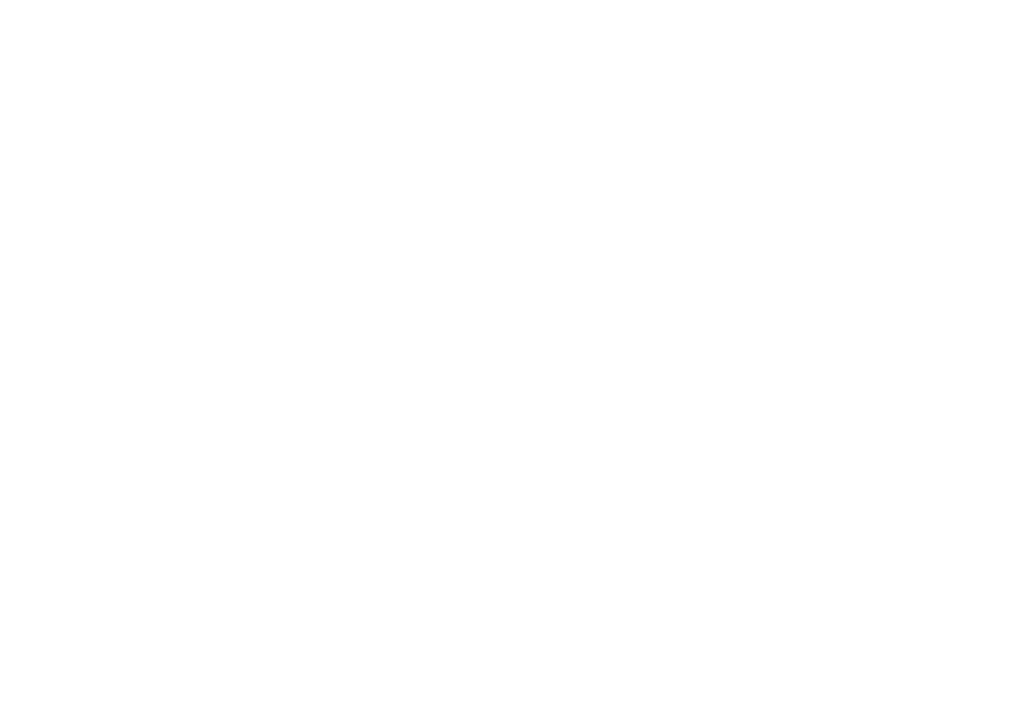
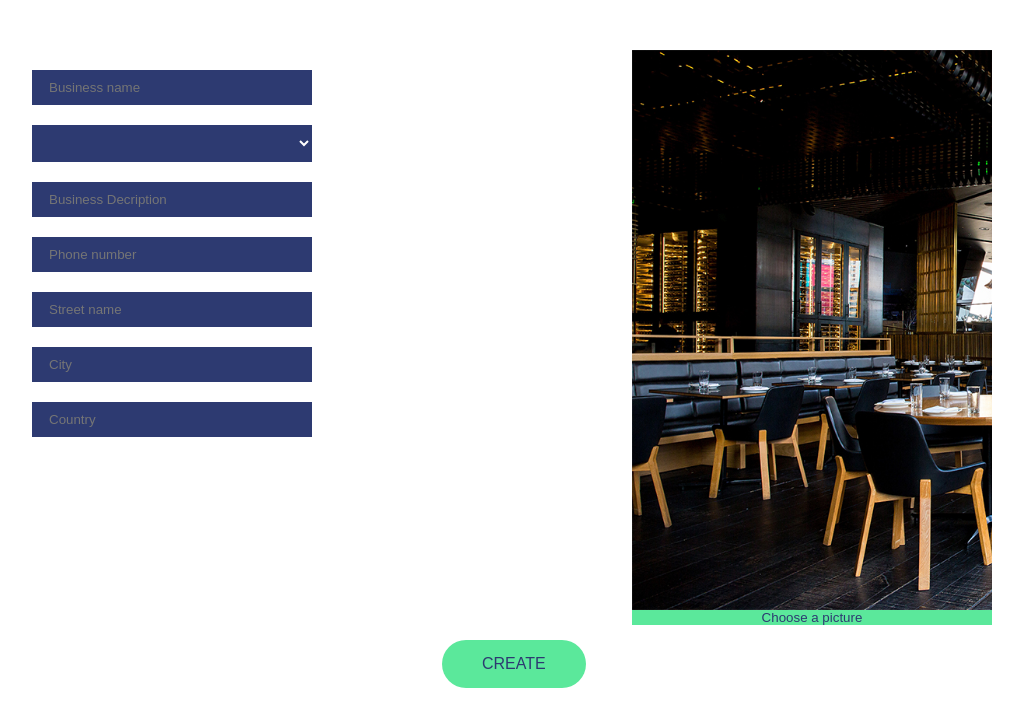
Before and after one commit to khalilMejri/BIZspot, an Angular app in the folder BIZspot-frontend/: page /create in a window 1280 px wide. Before the commit this address led to /. Shown: the top 726 px of the page, without its empty margins (108-1131 px from the left). Built offline with nearby package versions, Linux system fonts and the light colour scheme.

Commit message:
Adding business creation component

```diff
--- a/BIZspot-frontend/src/app/app-routing.module.ts
+++ b/BIZspot-frontend/src/app/app-routing.module.ts
@@ -4,12 +4,14 @@
 import { LoginComponent } from './login/login.component';
 import { SignupComponent } from './signup/signup.component';
 import { ProfileComponent } from './profile/profile.component';
+import { BusinessCreationComponent } from './business-creation/business-creation.component';
 
 const routes: Routes = [
   { path: '', component: LandingComponent },
   { path: 'login', component: LoginComponent },
   { path: 'signup', component: SignupComponent },
   { path: 'profile', component: ProfileComponent },
+  { path: 'create', component: BusinessCreationComponent },
 ];
 
 @NgModule({
--- a/BIZspot-frontend/src/app/app.module.ts
+++ b/BIZspot-frontend/src/app/app.module.ts
@@ -7,6 +7,7 @@
 import { SignupComponent } from './signup/signup.component';
 import { AppRoutingModule } from './app-routing.module';
 import { ProfileComponent } from './profile/profile.component';
+import { BusinessCreationComponent } from './business-creation/business-creation.component';
 
 @NgModule({
   declarations: [
@@ -14,7 +15,8 @@
     LandingComponent,
     LoginComponent,
     SignupComponent,
-    ProfileComponent
+    ProfileComponent,
+    BusinessCreationComponent
   ],
   imports: [
     BrowserModule,
--- /dev/null
+++ b/BIZspot-frontend/src/app/business-creation/business-creation.component.html
@@ -0,0 +1,30 @@
+<main class="creation">
+	<div class="row">
+		<form [formGroup]="businessCreationForm" (submit)="onSubmit()" >
+		<div class="col-2-of-5 creation-left">
+				<input type="text" class="signin-input" formControlName="name" placeholder="Business name">
+				<select type="" class="signin-input" formControlName="category" placeholder="Choose category">
+					<option value="Tech">Tech</option>
+					<option value="Mechanical">Mechanical</option>
+					<option value="Doctor">Doctor</option>
+					<option value="Fast food">Fast food </option>
+				</select>
+				<input type="text" class="signin-input" formControlName="description" placeholder="Business Decription">
+				<input type="text" class="signin-input" formControlName="number" placeholder="Phone number">
+				<input type="text" class="signin-input" formControlName="street" placeholder="Street name">
+				<input type="text" class="signin-input" formControlName="city" placeholder="City">
+				<input type="text" class="signin-input" formControlName="country" placeholder="Country">
+			</div>
+			<div class="col-1-of-5 creation-mid">
+				<input type="submit" value="Create" class="btn btn--green">
+			</div>
+		</form>
+		<div class="col-2-of-5 creation-right">
+			<div class="creation-box">
+				<div class="creation-image">
+				</div>
+				<input type="submit" value="Choose a picture" class="creation-btn">
+			</div>
+		</div>
+	</div>
+</main>
--- /dev/null
+++ b/BIZspot-frontend/src/app/business-creation/business-creation.component.ts
@@ -0,0 +1,25 @@
+import { Component, OnInit } from '@angular/core';
+import { FormGroup , FormControl} from '@angular/forms';
+@Component({
+  selector: 'app-business-creation',
+  templateUrl: './business-creation.component.html',
+  styleUrls: ['./business-creation.component.css']
+})
+export class BusinessCreationComponent implements OnInit {
+  businessCreationForm = new FormGroup({
+    name: new FormControl(''),
+    category: new FormControl(''),
+    description: new FormControl(''),
+    number: new FormControl(''),
+    street: new FormControl(''),
+    city: new FormControl(''),
+    country: new FormControl(''),
+  })
+  constructor() { }
+
+  ngOnInit() {
+  }
+  onSubmit(){
+    console.log("Creating a business ",this.businessCreationForm.value);
+  }
+}
--- a/BIZspot-frontend/src/styles.css
+++ b/BIZspot-frontend/src/styles.css
@@ -871,7 +871,29 @@
       background-color: #2d3a71; }
   .profile-left, .profile-right {
     min-height: 100vh; }
-
+    .creation {
+      min-height: 80vh;
+      max-width: 100vw;
+      margin: 0; }
+      .creation-box {
+        min-height: 70%;
+        width: 90%; }
+      .creation-image {
+        width: 100%;
+        min-height: 70vh;
+        background-size: cover;
+        background-image: url(assets/img/business.jpg); }
+      .creation-btn {
+        cursor: pointer;
+        height: 50%;
+        width: 100%;
+        color: #2d3a71;
+        border: none;
+        background-color: #5be89b; }
+      .creation-right, .creation-left {
+        padding: 5rem 1rem; }
+      .creation-mid {
+        padding-top: 80vh; }
 .section-top {
   background-color: #f7f7f7;
   padding: 10rem 0; }
```
Also changed, not shown: BIZspot-frontend/src/app/business-creation/business-creation.component.css (added), BIZspot-frontend/src/assets/img/business.jpg (added), 1 other file (tests, documents, lock files or other folders).
